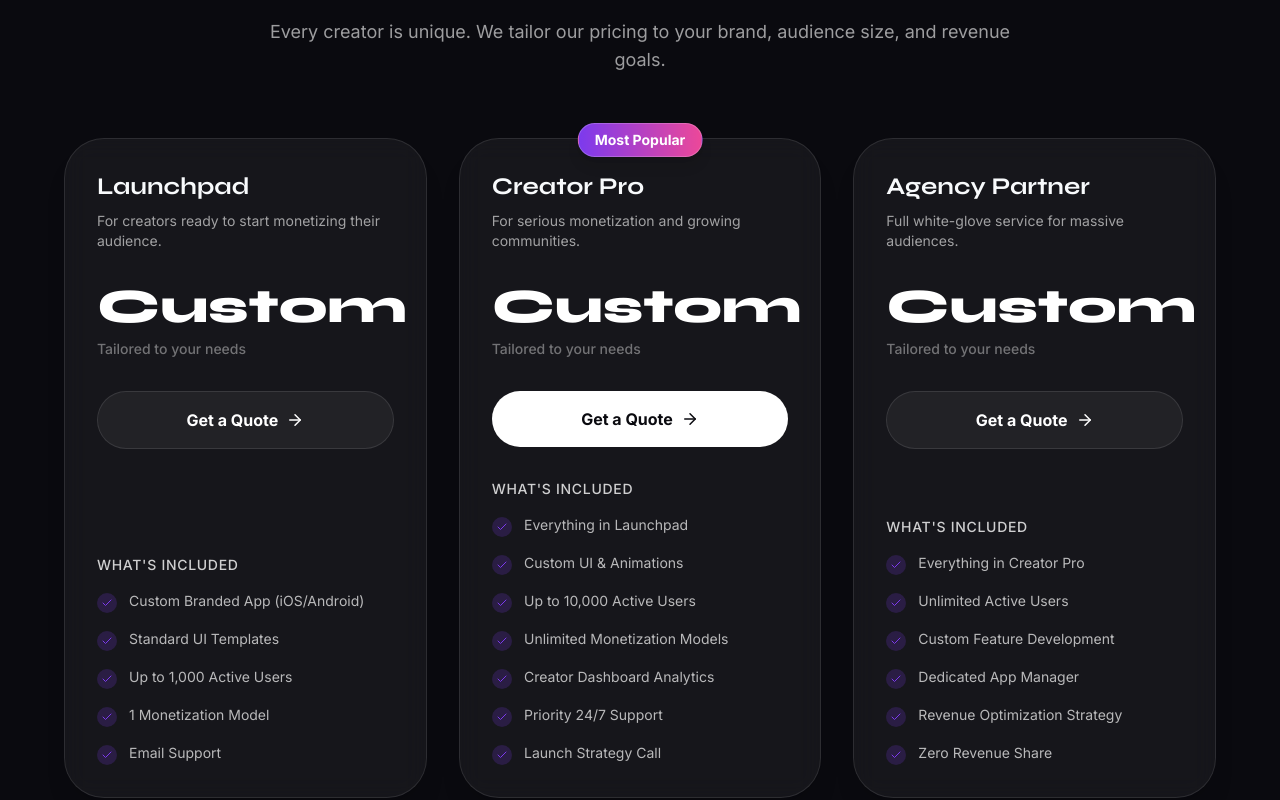
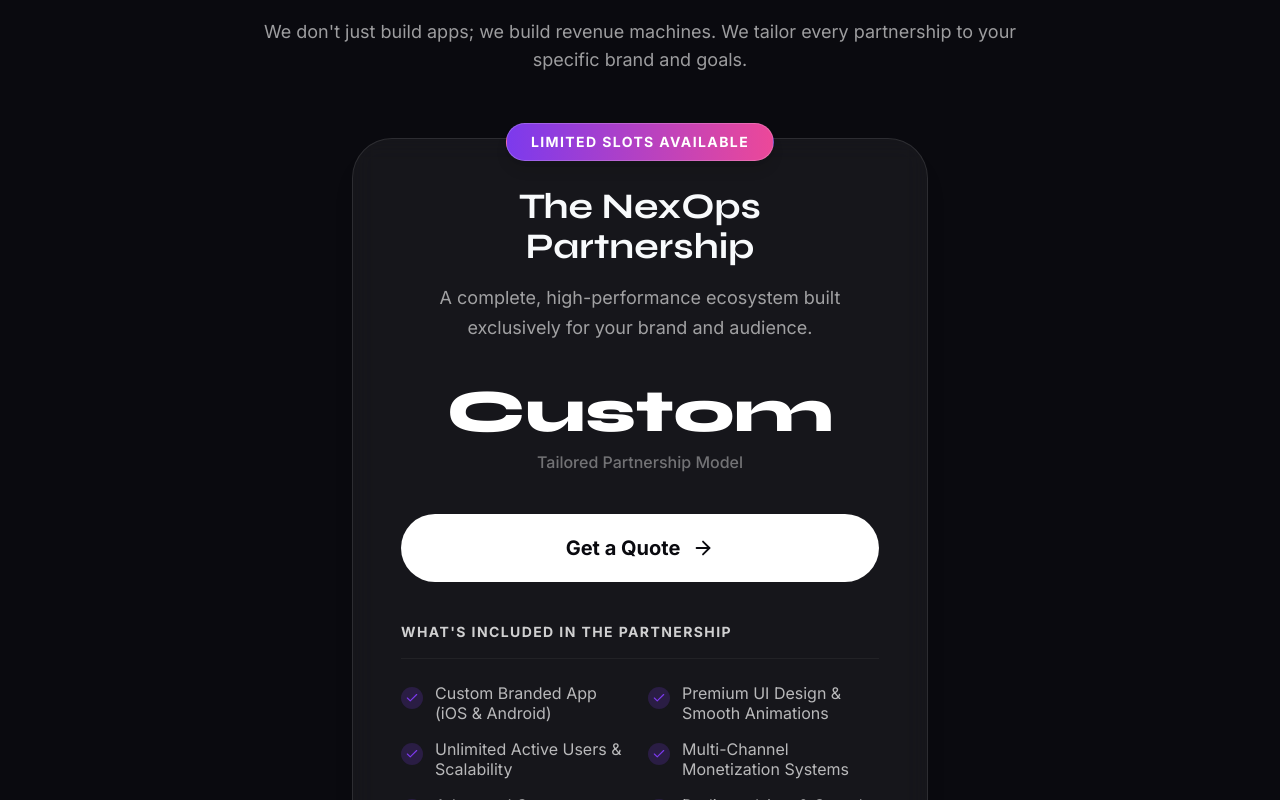
Before and after one commit to knn4064-ops/nexops, a Next.js app: page / in a window 1280 px wide. Shown: the part 5440-6240 px from the top of the page. Built offline with nearby package versions, Linux system fonts and the light colour scheme.

Commit message:
update: single partnership plan and updated FAQ

```diff
--- a/components/FAQ.tsx
+++ b/components/FAQ.tsx
@@ -23,8 +23,8 @@
     answer: "Our apps are native for iOS and Android. They integrate seamlessly with your existing platforms like Instagram, TikTok, YouTube, and X."
   },
   {
-    question: "How does revenue sharing work?",
-    answer: "Your app, your revenue. Depending on the plan you choose, we either take 0% revenue share or a small percentage based on performance. We align our success with yours."
+    question: "How does the partnership model work?",
+    answer: "Your app, your brand. Model saradnje dogovaramo individualno na osnovu tvojih ciljeva i potencijala za rast. Naš cilj je da uskladimo naš uspeh sa tvojim."
   },
   {
     question: "What kind of app will I get?",
--- a/components/Pricing.tsx
+++ b/components/Pricing.tsx
@@ -2,52 +2,22 @@
 
 import { motion } from "framer-motion";
 import { Check, ArrowRight } from "lucide-react";
-import { cn } from "@/lib/utils";
 
-const plans = [
-  {
-    name: "Launchpad",
-    description: "For creators ready to start monetizing their audience.",
+const plan = {
+  name: "The NexOps Partnership",
+  description: "A complete, high-performance ecosystem built exclusively for your brand and audience.",
   price: "Custom",
   features: [
-      "Custom Branded App (iOS/Android)",
-      "Standard UI Templates",
-      "Up to 1,000 Active Users",
-      "1 Monetization Model",
-      "Email Support"
-    ],
-    popular: false
-  },
-  {
-    name: "Creator Pro",
-    description: "For serious monetization and growing communities.",
-    price: "Custom",
-    features: [
-      "Everything in Launchpad",
-      "Custom UI & Animations",
-      "Up to 10,000 Active Users",
-      "Unlimited Monetization Models",
-      "Creator Dashboard Analytics",
-      "Priority 24/7 Support",
-      "Launch Strategy Call"
-    ],
-    popular: true
-  },
-  {
-    name: "Agency Partner",
-    description: "Full white-glove service for massive audiences.",
-    price: "Custom",
-    features: [
-      "Everything in Creator Pro",
-      "Unlimited Active Users",
-      "Custom Feature Development",
-      "Dedicated App Manager",
-      "Revenue Optimization Strategy",
-      "Zero Revenue Share"
-    ],
-    popular: false
-  }
-];
+    "Custom Branded App (iOS & Android)",
+    "Premium UI Design & Smooth Animations",
+    "Unlimited Active Users & Scalability",
+    "Multi-Channel Monetization Systems",
+    "Advanced Creator Analytics Dashboard",
+    "Dedicated App & Growth Manager",
+    "Launch & Scaling Strategy Implementation",
+    "Priority Technical Support"
+  ]
+};
 
 export default function Pricing() {
   return (
@@ -60,7 +30,7 @@
             viewport={{ once: true }}
             className="text-4xl md:text-5xl lg:text-6xl font-display font-bold mb-6"
           >
-            Flexible <span className="text-gradient">Pricing</span>
+            Flexible <span className="text-gradient">Partnership</span>
           </motion.h2>
           <motion.p
             initial={{ opacity: 0, y: 20 }}
@@ -69,68 +39,57 @@
             transition={{ delay: 0.1 }}
             className="text-lg text-white/60"
           >
-            Every creator is unique. We tailor our pricing to your brand, audience size, and revenue goals.
+            We don&apos;t just build apps; we build revenue machines. We tailor every partnership to your specific brand and goals.
           </motion.p>
         </div>
 
-        {/* Pricing Cards */}
-        <div className="grid lg:grid-cols-3 gap-8 max-w-6xl mx-auto">
-          {plans.map((plan, i) => (
+        {/* Single Pricing Card */}
+        <div className="max-w-xl mx-auto">
           <motion.div
-              key={i}
             initial={{ opacity: 0, y: 30 }}
             whileInView={{ opacity: 1, y: 0 }}
             viewport={{ once: true }}
-              transition={{ duration: 0.5, delay: i * 0.1 }}
-              className={cn(
-                "glass-card rounded-[2.5rem] p-8 flex flex-col relative",
-                plan.popular ? "border-primary/50 shadow-[0_0_30px_rgba(124,58,237,0.15)] md:-translate-y-4" : "border-white/10"
-              )}
+            transition={{ duration: 0.5 }}
+            className="glass-card rounded-[2.5rem] p-8 md:p-12 flex flex-col relative border-primary/30 shadow-[0_0_50px_rgba(124,58,237,0.1)]"
           >
-              {plan.popular && (
-                <div className="absolute -top-4 left-1/2 -translate-x-1/2 bg-gradient-to-r from-primary to-pink text-white text-sm font-bold px-4 py-1.5 rounded-full shadow-lg border border-white/20 z-10">
-                  Most Popular
+            <div className="absolute -top-4 left-1/2 -translate-x-1/2 bg-gradient-to-r from-primary to-pink text-white text-sm font-bold px-6 py-2 rounded-full shadow-lg border border-white/20 z-10 uppercase tracking-widest">
+              Limited Slots Available
             </div>
-              )}
 
-              <h3 className="text-2xl font-display font-bold mb-2">{plan.name}</h3>
-              <p className="text-white/60 text-sm mb-8 h-10">{plan.description}</p>
+            <h3 className="text-3xl md:text-4xl font-display font-bold mb-4 text-center">{plan.name}</h3>
+            <p className="text-white/60 text-center text-lg mb-10 leading-relaxed">{plan.description}</p>
 
-              <div className="mb-8">
-                <div className="text-5xl font-display font-extrabold text-white">
+            <div className="mb-10 text-center">
+              <div className="text-6xl font-display font-extrabold text-white mb-2">
                 Custom
               </div>
-                <div className="text-sm text-white/40 mt-2 font-medium">
-                  Tailored to your needs
+              <div className="text-base text-white/40 font-medium">
+                Tailored Partnership Model
               </div>
             </div>
 
             <a
               href="mailto:andrijana@nexops.agency"
-                className={cn(
-                  "w-full py-4 rounded-full font-bold transition-all duration-200 mb-8 flex items-center justify-center gap-2 group text-center",
-                  plan.popular
-                    ? "bg-white text-background hover:scale-[1.02] hover:shadow-xl"
-                    : "bg-white/5 border border-white/10 hover:bg-white/10 text-white"
-                )}
+              className="w-full py-5 rounded-full font-bold transition-all duration-300 mb-10 flex items-center justify-center gap-3 group text-center bg-white text-background hover:scale-[1.02] hover:shadow-2xl text-xl"
             >
               Get a Quote
-                <ArrowRight size={18} className="group-hover:translate-x-1 transition-transform" />
+              <ArrowRight size={22} className="group-hover:translate-x-1 transition-transform" />
             </a>
 
-              <div className="space-y-4 mt-auto">
-                <p className="text-sm font-medium text-white/80 uppercase tracking-wider mb-4">What&apos;s included</p>
+            <div className="space-y-5">
+              <p className="text-sm font-bold text-white/80 uppercase tracking-widest mb-6 border-b border-white/5 pb-4">What&apos;s included in the partnership</p>
+              <div className="grid sm:grid-cols-2 gap-4">
                 {plan.features.map((feature, j) => (
                   <div key={j} className="flex items-start gap-3">
-                    <div className="mt-0.5 rounded-full bg-primary/20 p-1">
-                      <Check size={12} className="text-primary" />
+                    <div className="mt-1 rounded-full bg-primary/20 p-1 shrink-0">
+                      <Check size={14} className="text-primary" />
                     </div>
-                    <span className="text-sm text-white/70">{feature}</span>
+                    <span className="text-white/70 leading-tight">{feature}</span>
                   </div>
                 ))}
               </div>
+            </div>
           </motion.div>
-          ))}
         </div>
       </div>
     </section>
```
Lines whose indentation alone changed are shown as unchanged.
